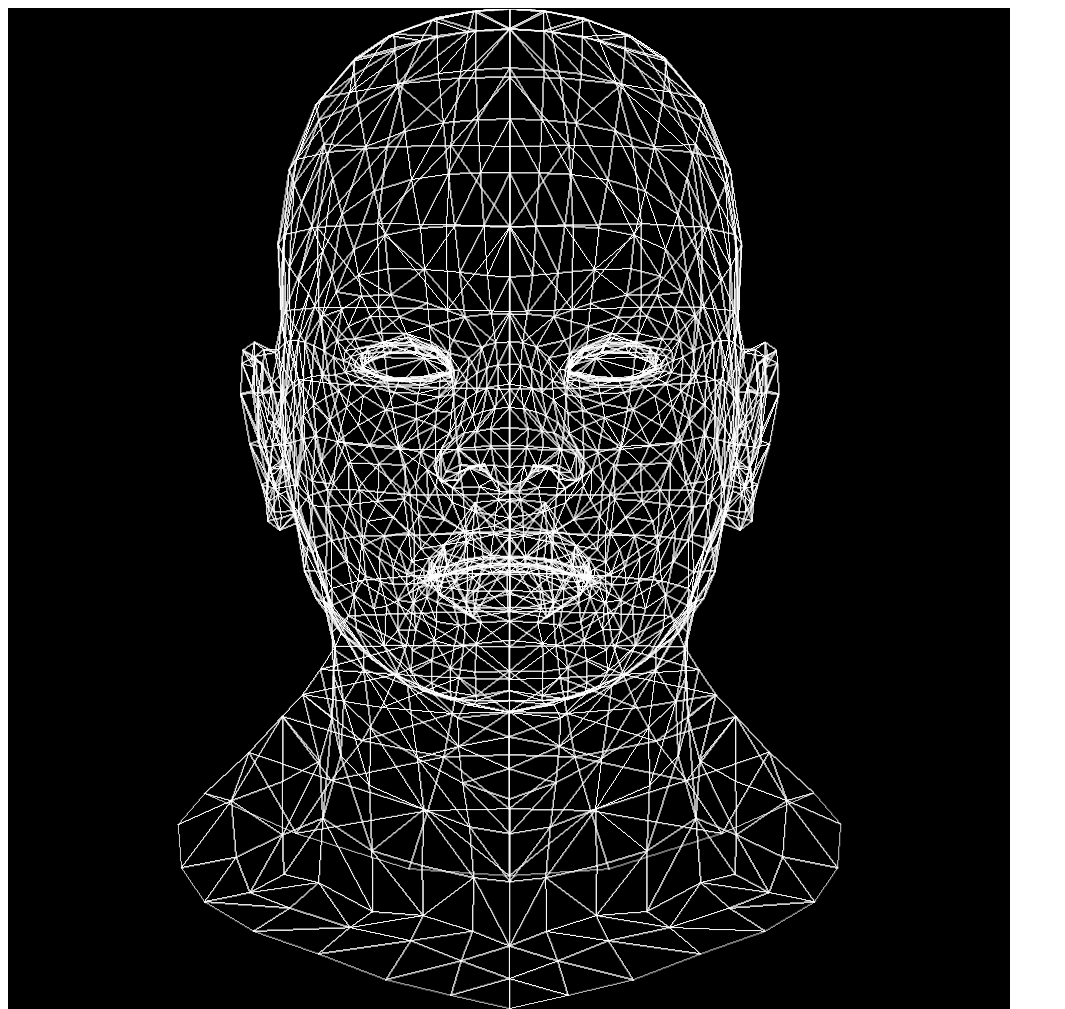
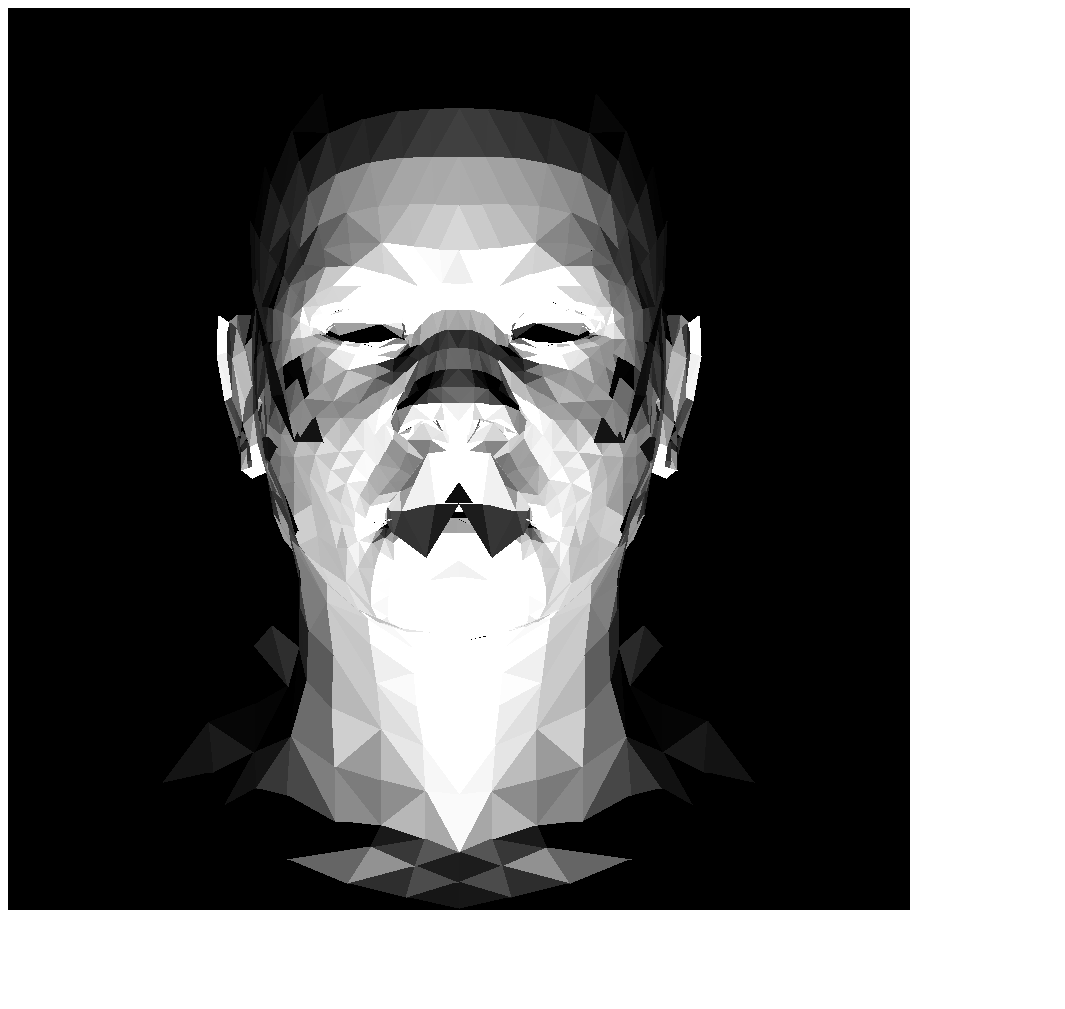
Before and after one commit to Tmin10/3d-canvas, a website: page index.html in a window 1280 px wide. Shown: the top 1009 px of the page, without its empty margins (0-1065 px from the left). After the commit the page ends 922 px from the top, so only its background shows below. Drawn offline with Linux system fonts and the light colour scheme.

Commit message:
Add rectangle render

```diff
--- a/index.html
+++ b/index.html
@@ -4,6 +4,10 @@
 		<meta charset="utf-8"/>
 		<title>3d test</title>
 		<script type="text/javascript">
+			'use strict';
+
+			const PICTURE_SIZE = 900;
+
 			function main() {
 				readTextFile("african_head.obj", (file) => draw(parseObj(file)));
 			}
@@ -46,20 +50,73 @@
 				rawFile.send(null);
 			}
 
+			class Vector {
+
+				constructor (x, y, z) {
+					this.x = x;
+					this.y = y;
+					this.z = z;
+				}
+
+				static fromArray (arr) {
+					return new Vector(arr[0], arr[1], arr[2]);
+				}
+
+				cross(v) {
+					return new Vector(
+						this.y * v.z - this.z * v.y,
+						this.x * v.z - this.z * v.x,
+						this.x * v.y - this.y * v.x
+					);
+				}
+
+				minus(v) {
+					return new Vector(
+						this.x - v.x,
+						this.y - v.y,
+						this.z - v.z
+					)
+				}
+
+				dotProduct(v) {
+					return (
+						this.x * v.x +
+						this.y * v.y +
+						this.z * v.z
+					);
+				}
+
+				length() {
+					return Math.sqrt(
+						this.x * this.x +
+						this.y * this.y +
+						this.z * this.z
+					);
+				}
+
+				normalize() {
+					const invLength = 1 / this.length();
+					this.x *= invLength;
+					this.y *= invLength;
+					this.z *= invLength;
+					return this;
+				}
+			}
+
 			function draw(file) {
 				const a = performance.now();
 				const canvas = document.getElementById('test');
 				if (canvas.getContext) {
 					const ctx = canvas.getContext('2d');
 					ctx.fillStyle = "#000";
-					ctx.fillRect(0,0, 1000, 1000);
+					ctx.fillRect(0,0, PICTURE_SIZE, PICTURE_SIZE);
 					ctx.translate(0, canvas.height);
 					ctx.scale(1, -1);
 
 					const draw = (x, y, color) => {
 						ctx.fillStyle =
-							"rgba("+color[0]+","+color[1]+","+color[2]+","+(color[3]/255)+")";
-						ctx.fillRect(x, y, 1, 1 );
+							"rgba("+color[0]+","+color[1]+","+color[2]+", "+(color[3]/255)+")";
+						ctx.fillRect(Math.floor(x + + 0.00000000000001), Math.floor(y + + 0.00000000000001), 1, 1);
 					}
 
 					const line = (x0, y0, x1, y1, color) => {
@@ -92,23 +149,92 @@
 						}
 					}
 
+					const triangle = (x0, y0, x1, y1, x2, y2, color) => {
+						x0 = Math.floor(x0);
+						y0 = Math.floor(y0);
+						x1 = Math.floor(x1);
+						y1 = Math.floor(y1);
+						x2 = Math.floor(x2);
+						y2 = Math.floor(y2);
+						if (y0 > y1) {
+							[x0, y0, x1, y1] = [x1, y1, x0, y0];
+						}
+						if (y0 > y2) {
+							[x0, y0, x2, y2] = [x2, y2, x0, y0];
+						}
+						if (y1 > y2) {
+							[x1, y1, x2, y2] = [x2, y2, x1, y1];
+						}
+						const height = y2 - y0;
+						let currentHeight = y1 - y0 + 1;
+						for (let y = y0; y <= y1; y++) {
+							const alpha = (y - y0) / height;
+							const beta  = (y - y0) / currentHeight;
+							let xl = Math.floor(x0 + (x2 - x0) * alpha + 0.00000000000001);
+							let xr = Math.floor(x0 + (x1 - x0) * beta + 0.00000000000001);
+							if (xl > xr) {
+								[xl, xr] = [xr, xl];
+							}
+							for (let x = xl; x <= xr; x++) {
+								draw(x, y, color);
+							}
+						}
+						currentHeight = y2 - y1 + 1;
+						for (let y = y1; y <= y2; y++) {
+							const alpha = (y-y0) / height;
+							const beta  = (y-y1) / currentHeight;
+							let xl = Math.floor(x0 + (x2 - x0) * alpha + 0.00000000000001);
+							let xr = Math.floor(x1 + (x2 - x1) * beta + 0.00000000000001);
+							if (xl > xr) {
+								[xl, xr] = [xr, xl];
+							}
+							for (let x = xl; x <= xr; x++) {
+								draw(x, y, color);
+							}
+
+						}
+						// line(x0, y0, x1, y1, color);
+						// line(x1, y1, x2, y2, color);
+						// line(x0, y0, x2, y2, color);
+					}
+
 					const white = [255, 255, 255, 255];
 					const red = [255, 0, 0, 255];
 					const green = [0, 255, 0, 255];
 
+					const one = [255,255,255,255];
+					const two = [200,200,200,255];
+
 					const [v, f] = file;
+					const lightDir = new Vector(0, -1, -1);
+
 					for (let i = 0; i < f.length; i++) {
-						for (let j = 0; j < 3; j++) {
-							line(
-								(parseFloat(v[f[i][j][0] - 1][0]) + 1) * (1000/2),
-								(parseFloat(v[f[i][j][0] - 1][1]) + 1) * (1000/2),
-								(parseFloat(v[f[i][(j+1)%3][0] - 1][0]) + 1) * (1000/2),
-								(parseFloat(v[f[i][(j+1)%3][0] - 1][1]) + 1) * (1000/2),
-								white
-							);
+					//for (let i = 0; i < 0; i++) {
+						const v0 = new Vector(
+							(parseFloat(v[f[i][0][0] - 1][0]) + 1) * (PICTURE_SIZE/2),
+							(parseFloat(v[f[i][0][0] - 1][1]) + 1) * (PICTURE_SIZE/2),
+							(parseFloat(v[f[i][0][0] - 1][2]) + 1) * (PICTURE_SIZE/2)
+						);
+						const v1 = new Vector(
+							(parseFloat(v[f[i][1][0] - 1][0]) + 1) * (PICTURE_SIZE/2),
+							(parseFloat(v[f[i][1][0] - 1][1]) + 1) * (PICTURE_SIZE/2),
+							(parseFloat(v[f[i][1][0] - 1][2]) + 1) * (PICTURE_SIZE/2)
+						);
+						const v2 = new Vector(
+							(parseFloat(v[f[i][2][0] - 1][0]) + 1) * (PICTURE_SIZE/2),
+							(parseFloat(v[f[i][2][0] - 1][1]) + 1) * (PICTURE_SIZE/2),
+							(parseFloat(v[f[i][2][0] - 1][2]) + 1) * (PICTURE_SIZE/2)
+						);
+						const first = v2.minus(v0);
+						const second = v1.minus(v0);
+						const c = first.cross(second);
+						c.normalize();
+						const intensity = c.dotProduct(lightDir);
+						//console.log(v0.x, v0.y, v1.x, v1.y, v2.x, v2.y, [Math.round(intensity*255), Math.round(intensity*255), Math.round(intensity*255), 255])
+						if (intensity > 0) {
+							triangle(v0.x, v0.y, v1.x, v1.y, v2.x, v2.y, [Math.round(intensity*255), Math.round(intensity*255), Math.round(intensity*255), 255]);
 						}
 					}
-
 				}
 				const b = performance.now();
 				console.log((b - a) + ' ms.');
@@ -120,6 +246,6 @@
 		</style>
 	</head>
 	<body onload="main();">
-		<canvas id="test" width="1000" height="1000"></canvas>
+		<canvas id="test" width="900" height="900"></canvas>
 	</body>
 </html>
```
